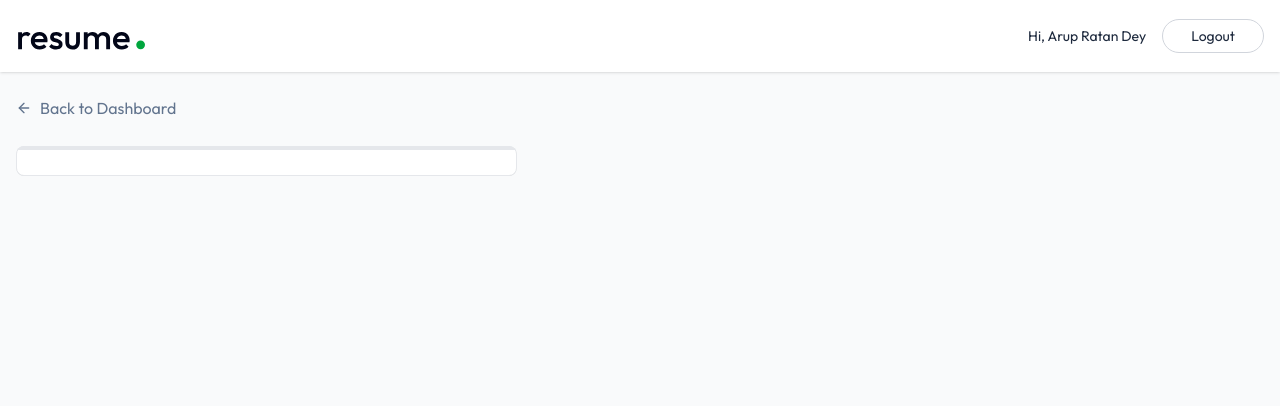
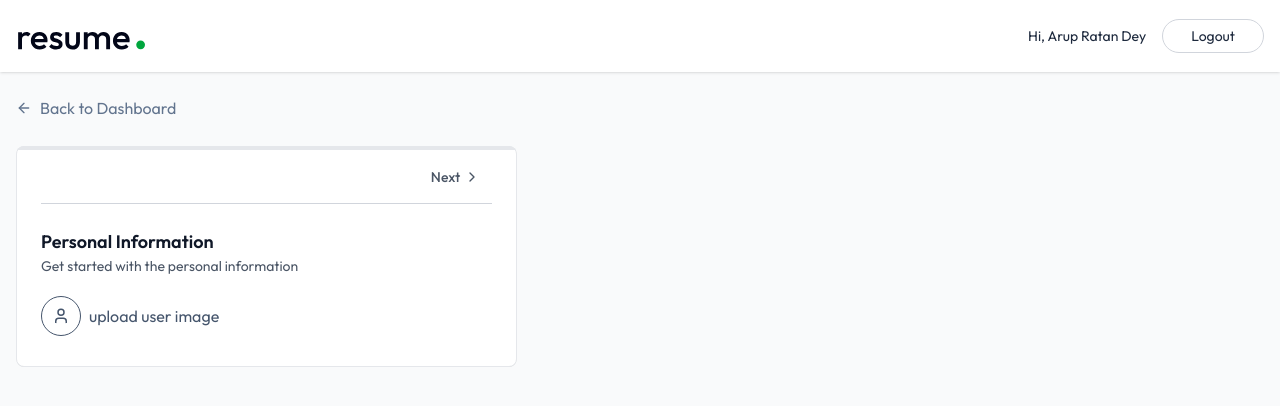
Before and after one commit to arup-ratan-dey/resume-builder, a React (Vite) app in the folder client/: page /app/builder/1 in a window 1280 px wide. Shown: the top 406 px of the page. Built offline with nearby package versions, Linux system fonts and the light colour scheme.

Commit message:
Workrd on PersonalInfoForm page

```diff
--- /dev/null
+++ b/client/src/components/PersonalInfoForm.jsx
@@ -0,0 +1,51 @@
+import { User } from 'lucide-react'
+import React from 'react'
+
+const PersonalInfoForm = ({data, onChange, removeBackground, setRemoveBackground}) => {
+
+    const handleChange = (field, value)=>{
+        onChange({...data, [field]: value})
+    }
+  return (
+    <div>
+        <h3 className='text-lg font-semibold text-gray-900'>Personal Information</h3>
+        <p className='text-sm text-gray-600'>Get started with the personal information</p>
+        <div className='flex items-center gap-2'>
+            <label>
+                {data.image ? (
+                    <img src={typeof data.image === 'string' ? data.image : URL.
+                    createObjectURL(data.image)} alt="user-image" className='w-16 h-16
+                    rounded-full object-cover mt-5 ring ring-slate-300 hover:opacity-80'
+                    />
+                ) : (
+                    <div className='inline-flex items-center gap-2 mt-5 text-slate-600
+                    hover:text-slate-700 cursor-pointer'>
+                        <User className='size-10 p-2.5 border rounded-full'/>
+                        upload user image
+                    </div>
+                )}
+                <input type="file" accept="image/jpeg, image/png" className="hidden"
+                onChange={(e)=>handleChange("image", e.target.files[0])}/>
+            </label>
+            {typeof data.image === 'object' && (
+                <div className='flex flex-col gap-1 pl-4 text-sm'>
+                    <p>Remove Background</p>
+                    <label className='relative inline-flex items-center cursor-pointer
+                    text-gray-900 gap-3'>
+                        <input type="checkbox" className="sr-only peer" onChange={
+                        ()=>setRemoveBackground(prev => !prev)} checked={removeBackground}/>
+                        <div className='w-9 h-5 bg-slate-300 rounded-full peer
+                        peer-checked:bg-green-600 transition-colors duration-200'>
+                        </div>
+                        <span className='dot absoulte left-1 top-1 w-3 h-3 bg-white
+                        rounded-full transition-transform duration-200 ease-in-out
+                        peer-checked:translate-x-4'></span>
+                    </label>
+                </div>
+            )}
+        </div>
+    </div>
+  )
+}
+
+export default PersonalInfoForm
--- a/client/src/pages/ResumeBuilder.jsx
+++ b/client/src/pages/ResumeBuilder.jsx
@@ -1,7 +1,8 @@
 import React, { useState, useEffect} from 'react'
 import { Link, useParams } from 'react-router-dom'
 import { dummyResumeData } from '../assets/assets'
-import { ArrowLeftIcon, User, FileText, Briefcase, GraduationCap, Sparkles } from 'lucide-react'
+import { ArrowLeftIcon, User, FileText, Briefcase, GraduationCap, Sparkles, ChevronLeft, ChevronRight } from 'lucide-react'
+import PersonalInfoForm from '../components/personalInfoForm'
 
 const ResumeBuilder = () => {
 
@@ -63,11 +64,43 @@ const ResumeBuilder = () => {
             <div className='relative lg:col-span-5 rounded-lg overflow-hidden'>
                 <div className='bg-white rounded-lg shadow-sm border border-gray-200
                 p-6 pt-1'>
-                   {/*progress bar using activeSectionIndex*/}
+                   {/* progress bar using activeSectionIndex*/}
                    <hr className="absolute top-0 left-0 right-0 border-2 border-gray-200"/>
                    <hr className="absolute top-0 left-0 h-1 bg-gradient-to-r
                    from-green-500 to-green-600 border-none transition-all duration-2000"
                    style={{width: `${activeSectionIndex * 100 / (sections.length - 1)}%`}}/>
+
+                   {/* Section Navigation */}
+                   <div className='flex justify-between items-center mb-6 border-b border-gray-300 py-1'>
+                    <div></div>
+                    <div className='flex items-center'>
+                      {activeSectionIndex !== 0 &&(
+                        <button onClick={()=> setActiveSectionIndex((prevIndex)=> Math.
+                        max(prevIndex - 1,0))} className='flex items-center gap-1 p-3 rounded-lg
+                        text-sm font-medium text-gray-600 hover:bg-gray-50
+                        transition-all' disabled={activeSectionIndex === 0}>
+                          <ChevronLeft className="size-4"/> Previous
+                        </button>
+                      )}
+                      <button onClick={()=> setActiveSectionIndex((prevIndex)=> Math.
+                        min(prevIndex + 1, sections.length - 1))} className={`flex items-center gap-1 p-3 rounded-lg
+                        text-sm font-medium text-gray-600 hover:bg-gray-50
+                        transition-all ${activeSectionIndex === sections.length - 1  && 'opacity-50'}`}
+                        disabled={activeSectionIndex === sections.length - 1}>
+                          Next <ChevronRight className="size-4"/>
+                        </button>
+                    </div>
+                   </div>
+
+                    {/* Form Content*/}
+                    <div className='space-y-6'>
+                          {activeSection.id === 'personal' && (
+                            <PersonalInfoForm data={resumeData.personal_info} onChange={
+                              (data)=>setResumeData(prev=> ({...prev, personal_info:data}))}
+                              removeBackground={removeBackground} setRemoveBackground={setRemoveBackground}/>
+                          )}
+                    </div>
+
                 </div>
             </div>
 
```
